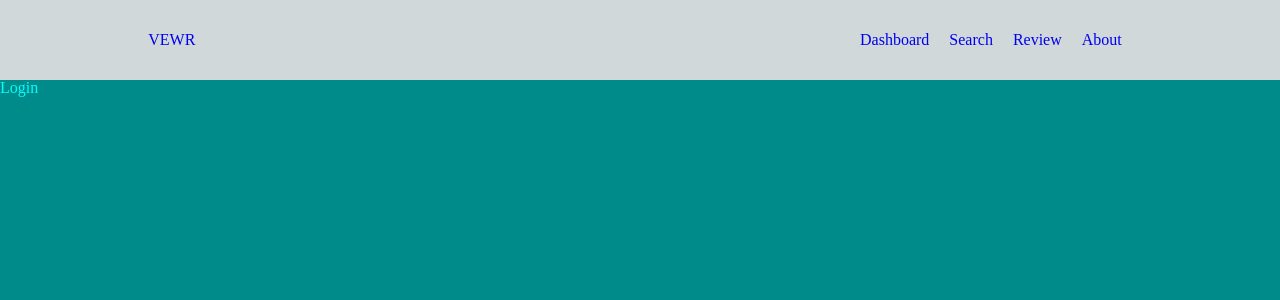
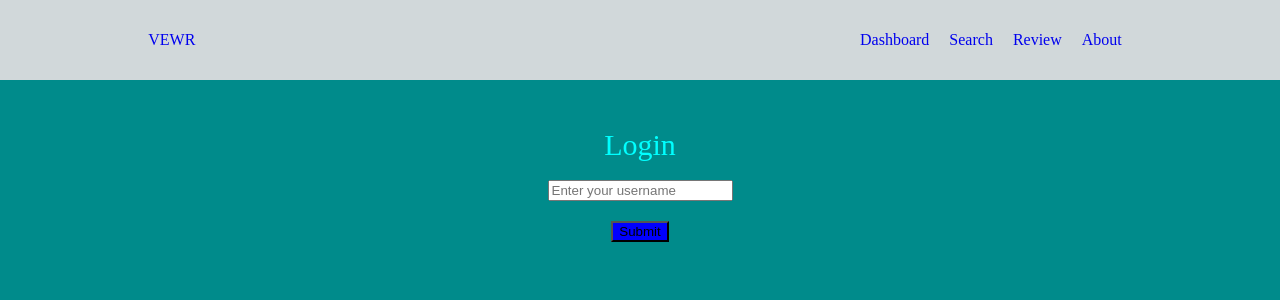
Before and after one commit to fluid-designs/Vewr, a React (Create React App) app: page / in a window 1280 px wide. Shown: the top 300 px of the page. Built offline with nearby package versions, Linux system fonts and the light colour scheme.

Commit message:
Scaffold login component complete

```diff
--- a/src/components/login/login.js
+++ b/src/components/login/login.js
@@ -1,9 +1,52 @@
 import React, { Fragment, Component } from "react";
 
-export default function Login() {
-  return (
-    <Fragment>
-      <div className="Login">Login</div>
-    </Fragment>
-  );
+export default class Login extends Component {
+  constructor(props) {
+    super(props);
+
+    this.state = {
+      username: ""
+    };
+  }
+
+  handleChange = (e) => {
+    this.setState({
+      username: e.target.value
+    });
+  }
+
+  handleSubmit = (e) => {
+    e.preventDefault();
+
+    console.log("Username: ", this.state.username);
+
+    this.props.history.push("/dashboard");
+  }
+
+  render() {
+    return (
+      <Fragment>
+        <div className="login">
+          <h1>Login</h1>
+
+          <form onSubmit={this.handleSubmit}>
+            <div>
+              <input
+                type="text"
+                name="username"
+                value={this.state.username}
+                placeholder="Enter your username"
+                onChange={this.handleChange}
+                required
+              />
+            </div>
+
+            <div>
+              <button type="submit">Submit</button>
+            </div>
+          </form>
+        </div>
+      </Fragment>
+    );
+  }
 }
--- a/src/components/navbar/navbar.js
+++ b/src/components/navbar/navbar.js
@@ -5,7 +5,7 @@ import { Link } from "react-router-dom";
 export default function Navbar() {
   return (
     <Fragment>
-      <nav className="Navbar">
+      <nav className="navbar">
         <Link to="/">
           <h1>VEWR</h1>
         </Link>
--- a/src/styles/app.scss
+++ b/src/styles/app.scss
@@ -28,3 +28,18 @@ nav > ul > a {
   margin-right: 10px;
   text-decoration: none;
 }
+
+.login {
+  margin-top: 50px;
+  text-align: center;
+
+  h1 {
+    margin-bottom: 20px;
+    font-size: 30px;
+  }
+
+  button {
+    margin-top: 20px;
+    background: blue;
+  }
+}
```
